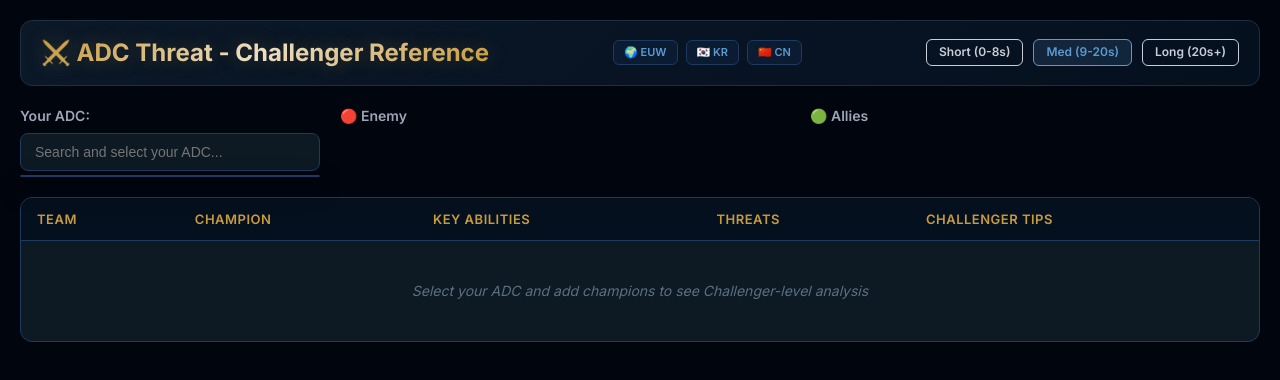
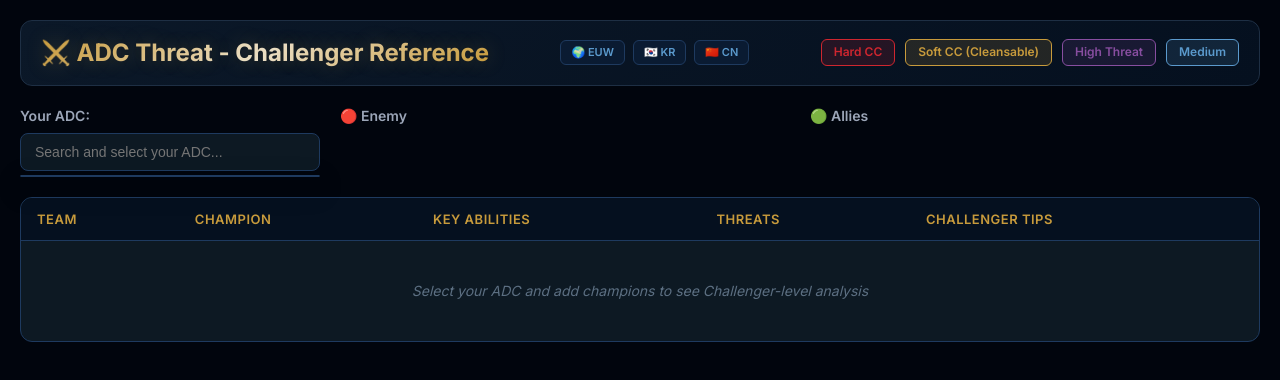
Before and after one commit to SamTesura/ADC-Threat, a plain HTML site: page index.html in a window 1280 px wide. Drawn offline with Linux system fonts and the light colour scheme; no server answers.

Commit message:
Update HTML with new CC legend

```diff
--- a/index.html
+++ b/index.html
@@ -21,9 +21,10 @@
           <span class="region-badge">🇨🇳 CN</span>
         </div>
         <div class="qr-legend">
-          <span class="cd-badge cd-short">Short (0-8s)</span>
-          <span class="cd-badge cd-medium">Med (9-20s)</span>
-          <span class="cd-badge cd-long">Long (20s+)</span>
+          <span class="cd-badge cd-hard">Hard CC</span>
+          <span class="cd-badge cd-soft">Soft CC (Cleansable)</span>
+          <span class="cd-badge cd-high">High Threat</span>
+          <span class="cd-badge cd-medium">Medium</span>
         </div>
       </div>
     </header>
```
